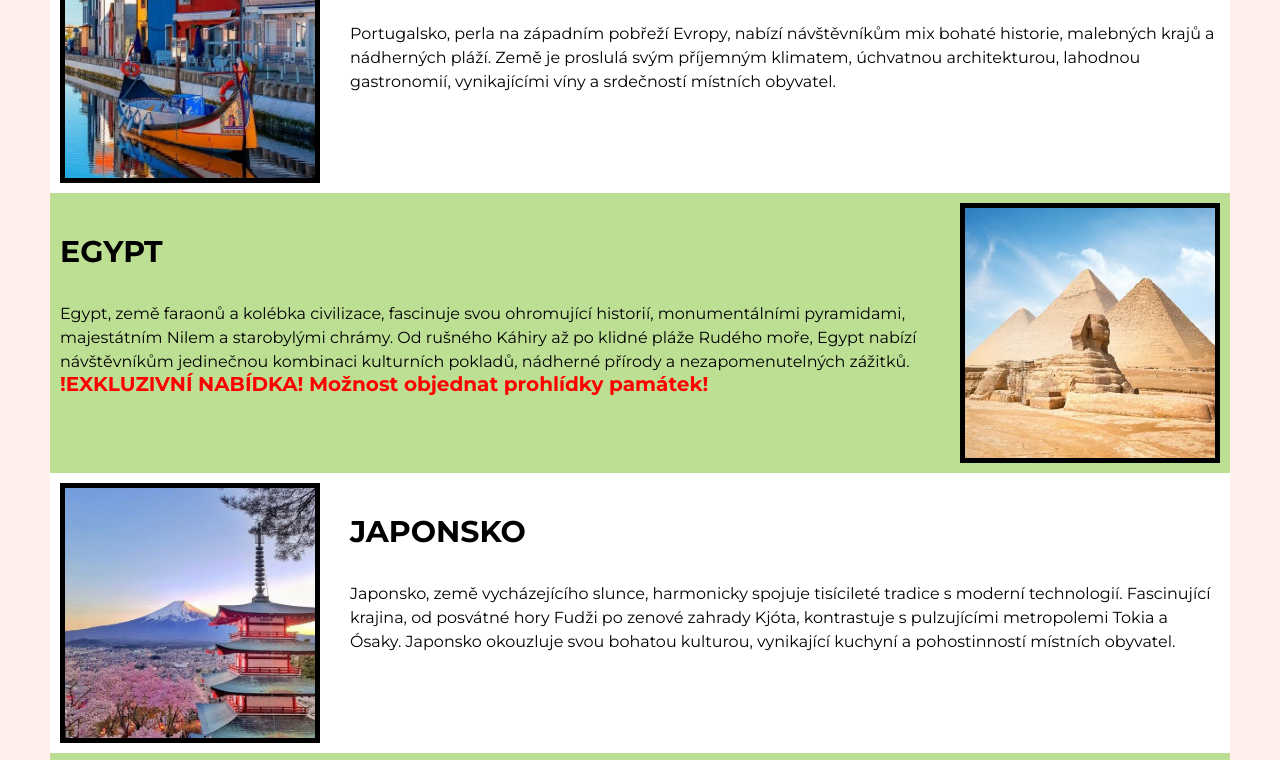
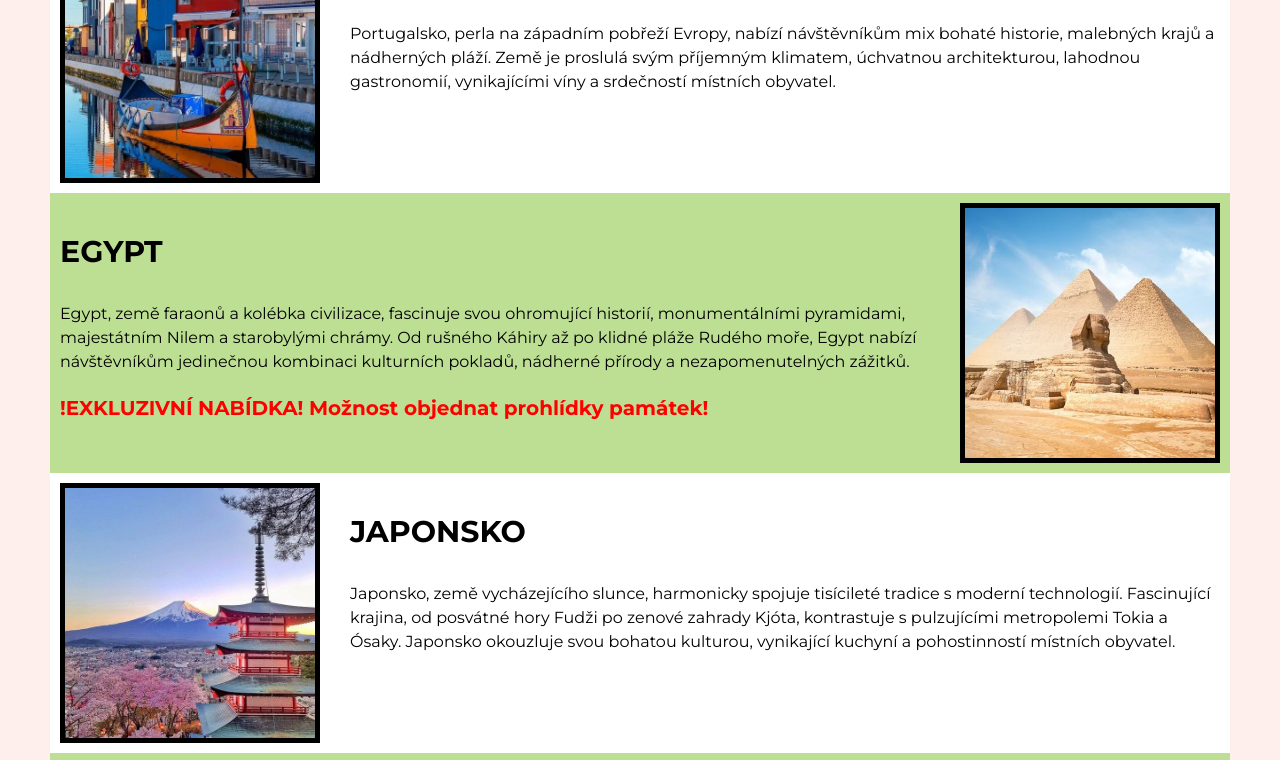
Before and after one commit to jakubmichalko/CLG24-T4, a plain HTML site: page hlavni stranka/hlavni stranka.html in a window 1280 px wide. Shown: the part 1567-2327 px from the top of the page. Drawn offline with Linux system fonts and the light colour scheme.

Commit message:
Update hlavni stranka.html

```diff
--- a/hlavni stranka/hlavni stranka.html
+++ b/hlavni stranka/hlavni stranka.html
@@ -51,7 +51,7 @@
             <div>
                 <p class="nadpis nadpis-left"><a href="../egypt/egypt.html" class="nadpis nadpis-left">EGYPT</a></p>
                 <div>
-                    <span class="popisek">Egypt, země faraonů a kolébka civilizace, fascinuje svou ohromující historií, monumentálními pyramidami, majestátním Nilem a starobylými chrámy. Od rušného Káhiry až po klidné pláže Rudého moře, Egypt nabízí návštěvníkům jedinečnou kombinaci kulturních pokladů, nádherné přírody a nezapomenutelných zážitků.</span><br>
+                    <span class="popisek">Egypt, země faraonů a kolébka civilizace, fascinuje svou ohromující historií, monumentálními pyramidami, majestátním Nilem a starobylými chrámy. Od rušného Káhiry až po klidné pláže Rudého moře, Egypt nabízí návštěvníkům jedinečnou kombinaci kulturních pokladů, nádherné přírody a nezapomenutelných zážitků.</span><br><br>
                     <span class="exculsive">!EXKLUZIVNÍ NABÍDKA! Možnost objednat prohlídky památek!</span>
                 </div>
             </div>
```
